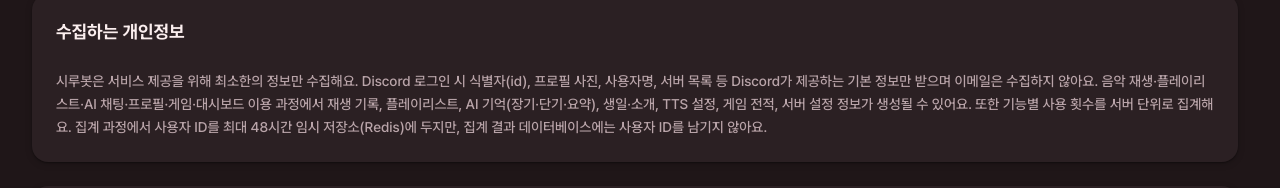
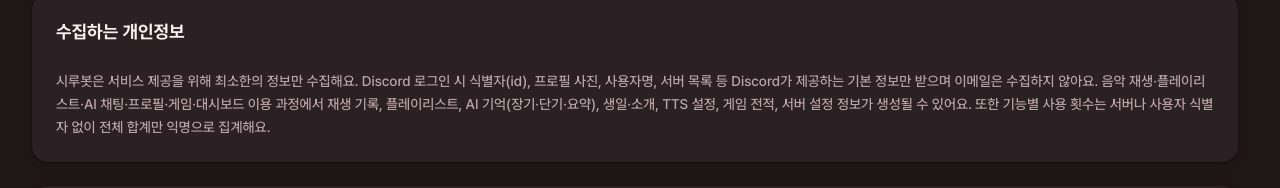
Before and after one commit to mochilabs/SiruBOT, a Next.js app in the folder apps/dashboard/: page /privacy in a window 1280 px wide. Shown: the part 215-403 px from the top of the page. Built offline with nearby package versions, Linux system fonts and the light colour scheme; no server answers.

Commit message:
docs(dashboard): 개인정보처리방침 사용량 집계 문구를 완전 익명 기준으로 갱신

```diff
--- a/apps/dashboard/src/app/privacy/page.tsx
+++ b/apps/dashboard/src/app/privacy/page.tsx
@@ -14,7 +14,7 @@ const sections = [
   {
     title: "수집하는 개인정보",
     description:
-      "시루봇은 서비스 제공을 위해 최소한의 정보만 수집해요. Discord 로그인 시 식별자(id), 프로필 사진, 사용자명, 서버 목록 등 Discord가 제공하는 기본 정보만 받으며 이메일은 수집하지 않아요. 음악 재생·플레이리스트·AI 채팅·프로필·게임·대시보드 이용 과정에서 재생 기록, 플레이리스트, AI 기억(장기·단기·요약), 생일·소개, TTS 설정, 게임 전적, 서버 설정 정보가 생성될 수 있어요. 또한 기능별 사용 횟수를 서버 단위로 집계해요. 집계 과정에서 사용자 ID를 최대 48시간 임시 저장소(Redis)에 두지만, 집계 결과 데이터베이스에는 사용자 ID를 남기지 않아요.",
+      "시루봇은 서비스 제공을 위해 최소한의 정보만 수집해요. Discord 로그인 시 식별자(id), 프로필 사진, 사용자명, 서버 목록 등 Discord가 제공하는 기본 정보만 받으며 이메일은 수집하지 않아요. 음악 재생·플레이리스트·AI 채팅·프로필·게임·대시보드 이용 과정에서 재생 기록, 플레이리스트, AI 기억(장기·단기·요약), 생일·소개, TTS 설정, 게임 전적, 서버 설정 정보가 생성될 수 있어요. 또한 기능별 사용 횟수는 서버나 사용자 식별자 없이 전체 합계만 익명으로 집계해요.",
   },
   {
     title: "개인정보 이용 목적",
```
